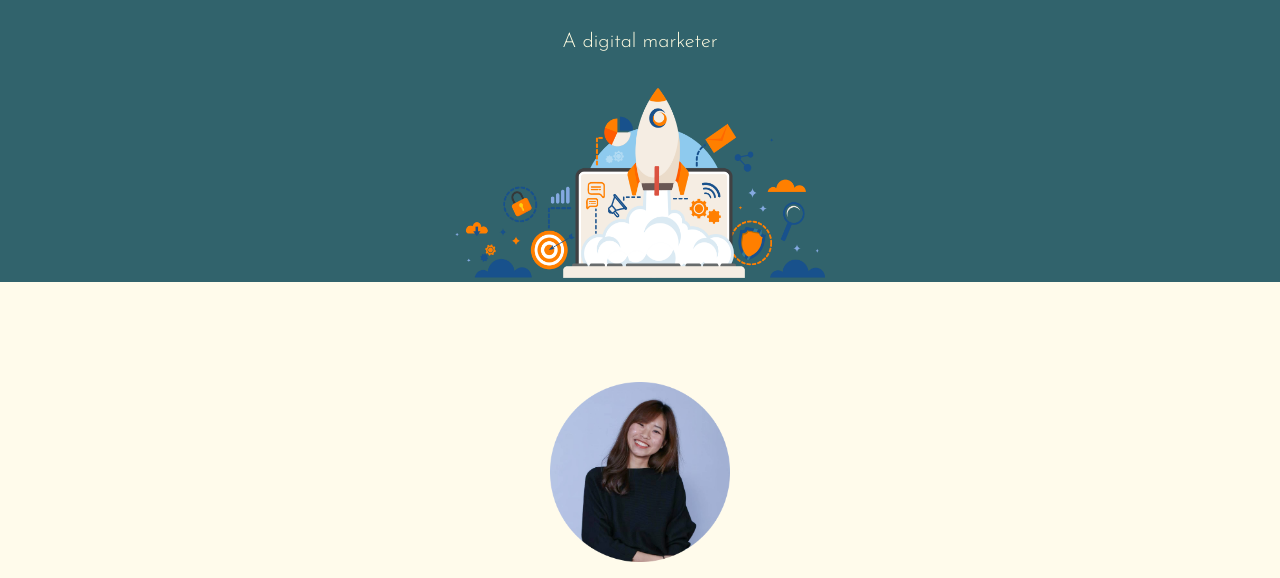
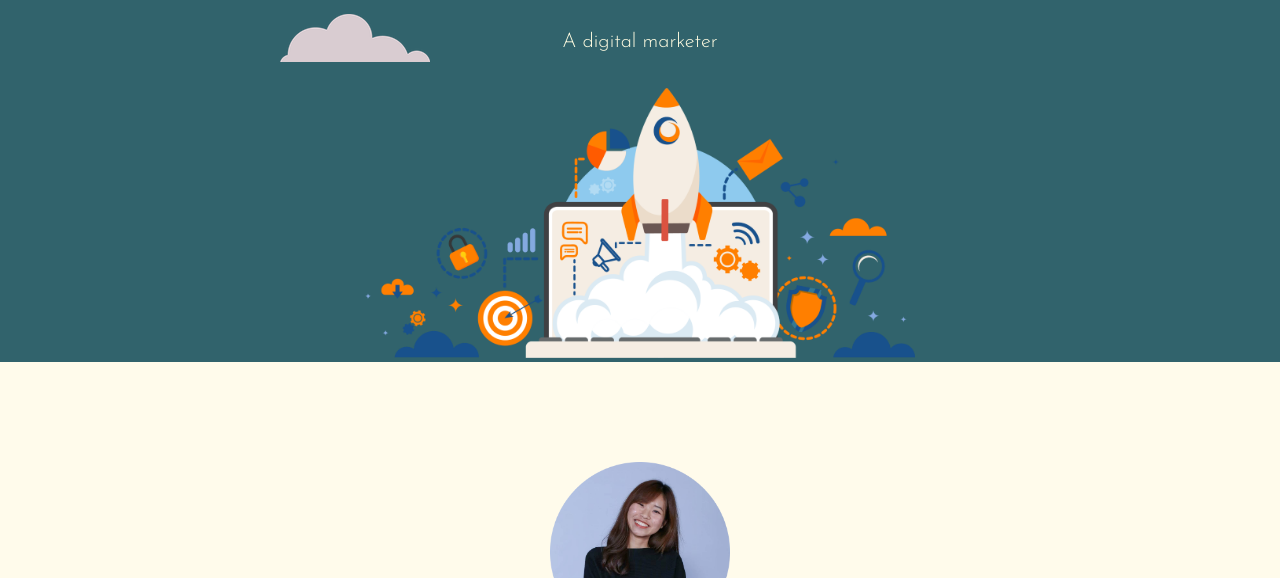
Before and after one commit to chutimonchch/css-portfolio, a plain HTML site: page index.html in a window 1280 px wide. Shown: the part 222-800 px from the top of the page. Drawn offline with Linux system fonts and the light colour scheme.

Commit message:
Add files via upload

```diff
--- a/index.html
+++ b/index.html
@@ -16,7 +16,7 @@
         <p class="marketer">A digital marketer</p>
         <br>
         <img class="bottom-cloud" src="images/cloud.png" alt="cloud-img">
-        <img class="digital-tools" src="images/digital-marketing-tools.png" alt="digital-tools" width="370" height="190">
+        <img class="digital-tools" src="images/digital-marketing-tools.png" alt="digital-tools" width="550" height="270">
     </div>
     <div class="middle-container">
         <div class="profile">
```
